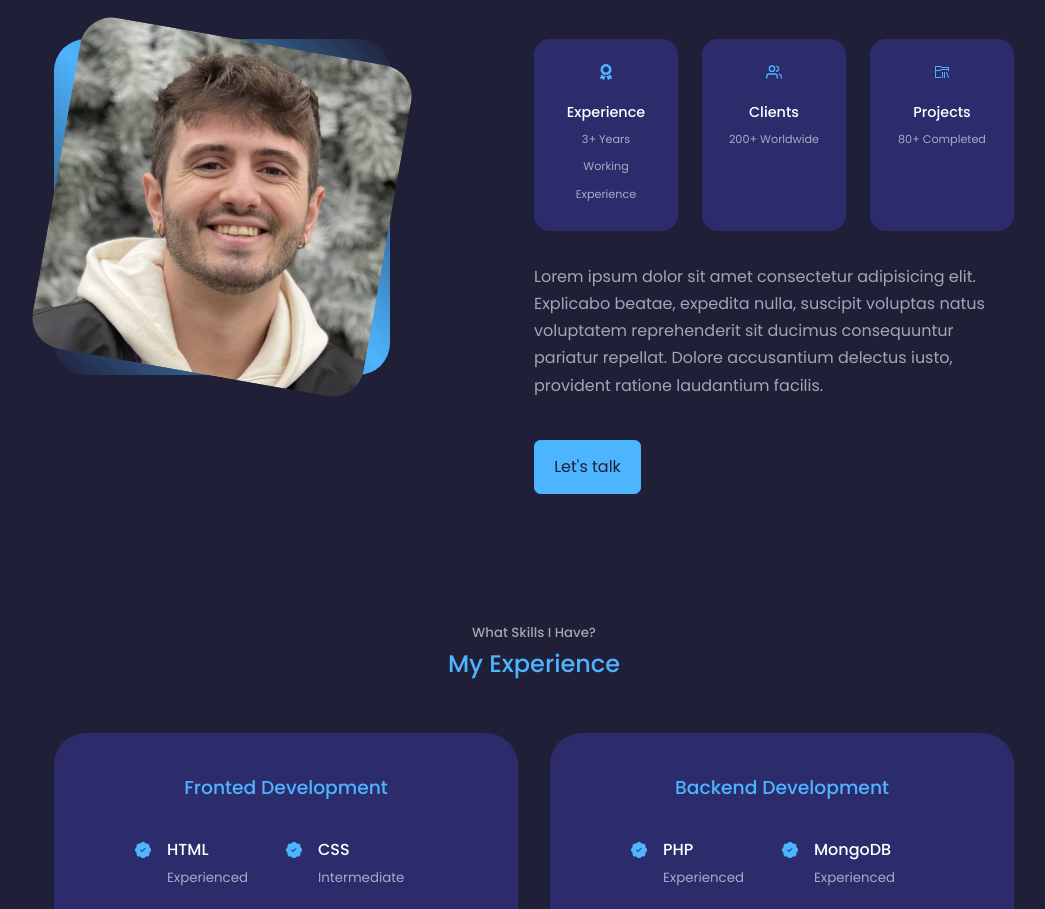
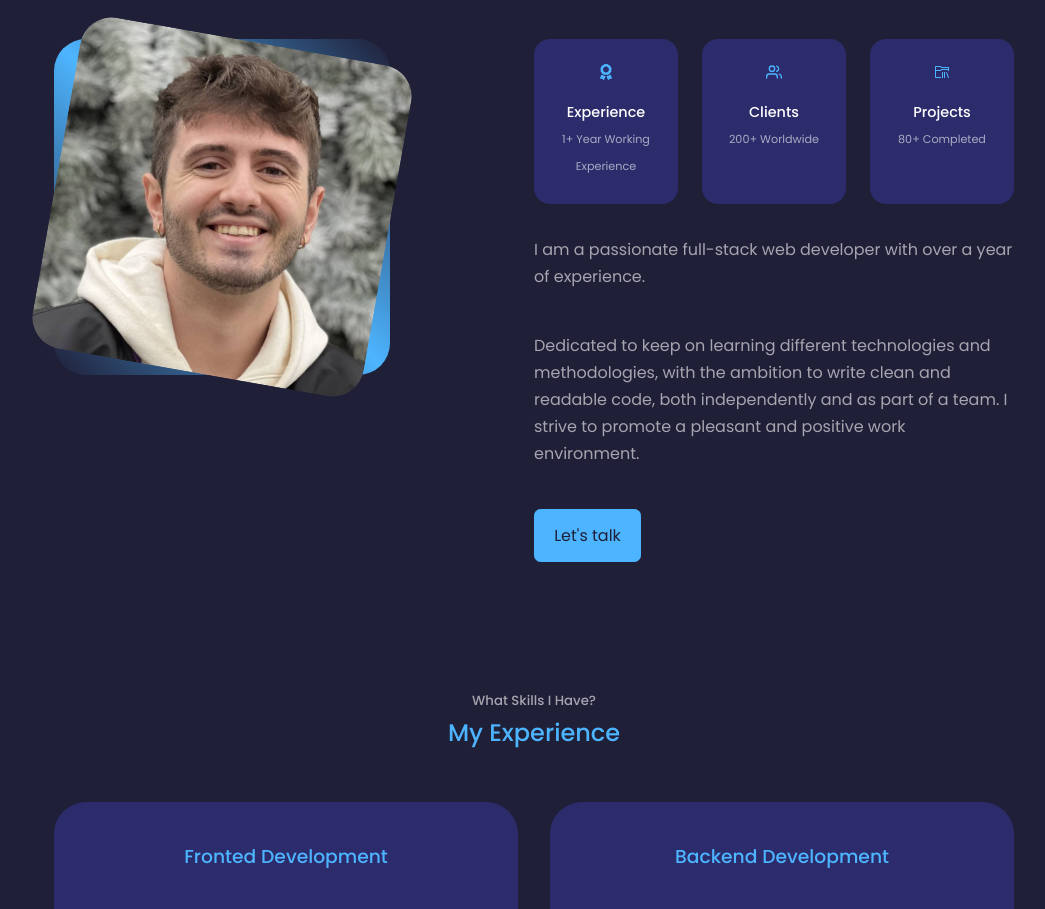
Before and after one commit to miverabusiness/miquelvera, a React (Create React App) app: page / in a window 1280 px wide. Shown: the part 1000-1909 px from the top of the page, without its empty margins (106-1151 px from the left). Built offline with nearby package versions, Linux system fonts and the light colour scheme.

Commit message:
CV Updated

```diff
--- a/src/components/about/About.jsx
+++ b/src/components/about/About.jsx
@@ -22,7 +22,7 @@ const About = () => {
 						<article className="about__card">
 							<FaAward className="about__icon" />
 							<h5>Experience</h5>
-							<small>3+ Years Working Experience</small>
+							<small>1+ Year Working Experience</small>
 						</article>
 
 						<article className="about__card">
@@ -38,10 +38,10 @@ const About = () => {
 						</article>
 					</div>
 
+					<p>I am a passionate full-stack web developer with over a year of experience.</p>
 					<p>
-						Lorem ipsum dolor sit amet consectetur adipisicing elit. Explicabo beatae, expedita nulla, suscipit voluptas natus voluptatem
-						reprehenderit sit ducimus consequuntur pariatur repellat. Dolore accusantium delectus iusto, provident ratione laudantium
-						facilis.
+						Dedicated to keep on learning different technologies and methodologies, with the ambition to write clean and readable code,
+						both independently and as part of a team. I strive to promote a pleasant and positive work environment.
 					</p>
 
 					<a href="#contact" className="btn btn-primary">
--- a/src/components/contact/Contact.jsx
+++ b/src/components/contact/Contact.jsx
@@ -36,7 +36,7 @@ const Contact = () => {
 						<MdOutlineEmail className="contact__option-icon" />
 						<h4>Email</h4>
 						<h5>miverabusiness@gmail.com</h5>
-						<a href="mailto:miverabusiness@gmail.com" target="_blank">
+						<a href="mailto:miverabusiness@gmail.com" target="_blank" rel="noreferrer">
 							Send a message
 						</a>
 					</article>
@@ -45,7 +45,7 @@ const Contact = () => {
 						<BsWhatsapp className="contact__option-icon" />
 						<h4>Whatsapp</h4>
 						<h5>639 66 34 36</h5>
-						<a href="https://api.whatsapp.com/send?phone=+34639663436" target="_blank">
+						<a href="https://api.whatsapp.com/send?phone=+34639663436" target="_blank" rel="noreferrer">
 							Send a message
 						</a>
 					</article>
@@ -53,7 +53,7 @@ const Contact = () => {
 						<RiMessengerLine className="contact__option-icon" />
 						<h4>Messenger</h4>
 						<h5>Miquel Vera</h5>
-						<a href="https://m.me/miquelveraramis" target="_blank">
+						<a href="https://m.me/miquelveraramis" target="_blank" rel="noreferrer">
 							Send a message
 						</a>
 					</article>
--- a/src/components/header/CTA.jsx
+++ b/src/components/header/CTA.jsx
@@ -4,7 +4,7 @@ import CV from "../../assets/cv.pdf";
 const CTA = () => {
 	return (
 		<div className="cta">
-			<a href={CV} download className="btn">
+			<a href={CV} download="CV_MiquelVera" target="_blank" rel="noreferrer" className="btn">
 				Download CV
 			</a>
 			<a href="#contact" className="btn btn-primary">
--- a/src/components/header/HeaderSocials.jsx
+++ b/src/components/header/HeaderSocials.jsx
@@ -6,13 +6,13 @@ import { FiDribbble } from "react-icons/fi";
 const HeaderSocials = () => {
 	return (
 		<div className="header__socials">
-			<a href="https://linkedin.com" target="_blank">
+			<a href="https://linkedin.com" target="_blank" rel="noreferrer">
 				<BsLinkedin />
 			</a>
-			<a href="https://github.com" target="_blank">
+			<a href="https://github.com" target="_blank" rel="noreferrer">
 				<FaGithub />
 			</a>
-			<a href="https://dribble.com" target="_blank">
+			<a href="https://dribble.com" target="_blank" rel="noreferrer">
 				<FiDribbble />
 			</a>
 		</div>
--- a/src/components/portfolio/Portfolio.jsx
+++ b/src/components/portfolio/Portfolio.jsx
@@ -67,10 +67,10 @@ const Portfolio = () => {
 							</div>
 							<h3>{title}</h3>
 							<div className="portfolio__item-cta">
-								<a href={github} className="btn" target="_blank">
+								<a href={github} className="btn" target="_blank" rel="noreferrer">
 									Github
 								</a>
-								<a href={demo} className="btn btn-primary" target="_blank">
+								<a href={demo} className="btn btn-primary" target="_blank" rel="noreferrer">
 									Live Demo
 								</a>
 							</div>
```
Also changed, not shown: 1 other file (tests, documents, lock files or other folders).
